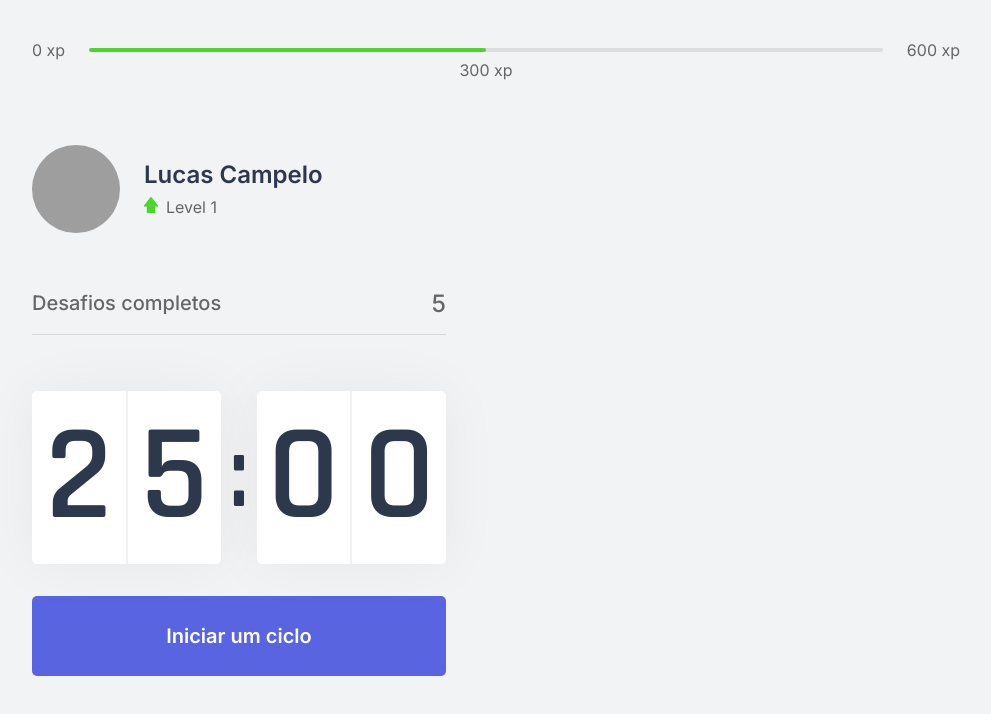
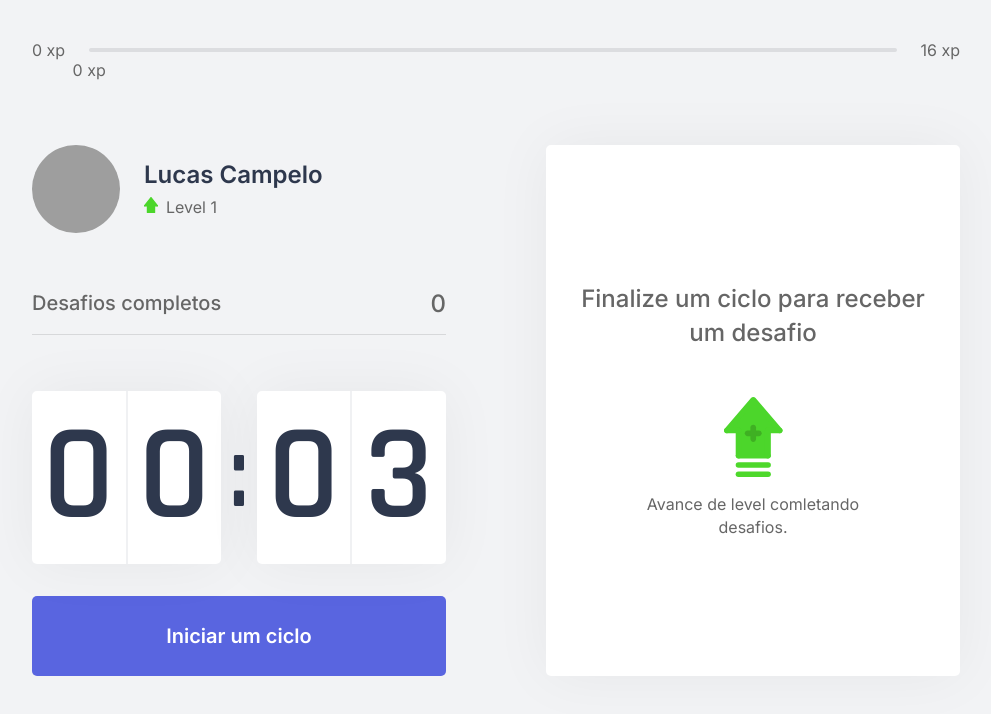
Before and after one commit to lucascampelo/moveit, a Next.js app: page / in a window 1280 px wide. Shown: the top 714 px of the page, without its empty margins (144-1135 px from the left). Built offline with nearby package versions, Linux system fonts and the light colour scheme; grey boxes are pictures that could not be loaded.

Commit message:
Terceiro dia do NLW#4

```diff
--- /dev/null
+++ b/challenges.json
@@ -0,0 +1,62 @@
+[
+  {
+    "type": "body",
+    "description": "Estique um de seus braços com a palma da mão virada para frente e puxe os dedos para cima por 10 segundos por mão.",
+    "amount": 80
+  },
+  {
+    "type": "body",
+    "description": "Estique seu braço contra o peito e puxe-o utilizando o outro braço por 10 segundos por braço.",
+    "amount": 60
+  },
+  {
+    "type": "body",
+    "description": "Puxe seu pescoço com a ajuda da mão para a direita e para a esquerda, permanecendo na posição por alguns segundos.",
+    "amount": 70
+  },
+  {
+    "type": "body",
+    "description": "Com as duas mãos na parte de trás da cabeça, leve-a para baixo, alongando a parte de trás da região.",
+    "amount": 60
+  },
+  {
+    "type": "body",
+    "description": "Cruze as pernas e desça com as mãos esticadas em direção ao chão. Repita o movimento com a outra perna na frente.",
+    "amount": 100
+  },
+  {
+    "type": "body",
+    "description": "Sentado, abra as pernas e tente encostar as palmas das mãos no chão, repita 3 vezes por 5 segundos.",
+    "amount": 80
+  },
+  {
+    "type": "body",
+    "description": "Puxe o joelho de encontro ao peito e segure, troque de perna após 10 segundos.",
+    "amount": 50
+  },
+  {
+    "type": "body",
+    "description": "Sentado, cruze uma perna e incline seu tronco à frente, troque de perna após 10 segundos.",
+    "amount": 80
+  },
+  {
+    "type": "eye",
+    "description": "Sentado, feche os olhos e cubra-os com as palmas da mão durante 2 minutos, depois abra normalmente.",
+    "amount": 90
+  },
+  {
+    "type": "eye",
+    "description": "Em algum ambiente aberto, olhe o mais longe que puder em quatro direções por 3s, mexa apenas os olhos. Repita 3 vezes.",
+    "amount": 140
+  },
+  {
+    "type": "eye",
+    "description": "Usando os polegares, massage a área abaixo das sobrancelhas em movimentos circulares por 15 segundos.",
+    "amount": 70
+  },
+  {
+    "type": "body",
+    "description": "Em pé, gire a cintura o máximo que puder para a esquerda, segure por cinco segundos. Repita para a direita.",
+    "amount": 90
+  }
+]
--- /dev/null
+++ b/src/components/ChallengeBox.tsx
@@ -0,0 +1,51 @@
+import { ChallengesContext } from 'contexts/ChallengesContext';
+import { useContext } from 'react';
+import styles from 'styles/components/ChallengeBox.module.css'
+
+export function ChallengeBox() {
+    const { activeChallenge, resetChallenge } = useContext(ChallengesContext);
+
+    console.log(activeChallenge);
+
+    return (
+        <div className={styles.challengeBoxContainer}>
+            { activeChallenge ? (
+                <div className={styles.challengeActive}>
+                    <header>
+                        Ganhe {activeChallenge.amount} xp
+                    </header>
+
+                    <main>
+                        <img src={`icons/${activeChallenge.type}.svg`} alt=""/>
+                        <strong>Novo desafio</strong>
+                        <p>{activeChallenge.description}</p>
+                    </main>
+
+                    <footer>
+                        <button
+                            type="button"
+                            className={styles.challengeFailedButton}
+                            onClick={resetChallenge}
+                        >
+                            Falhei
+                        </button>
+                        <button
+                            type="button"
+                            className={styles.challengeSucceededButton}
+                        >
+                            Completei
+                        </button>
+                    </footer>
+                </div>
+            ) : (
+                <div className={styles.challengeNotActive}>
+                    <strong>Finalize um ciclo para receber um desafio</strong>
+                    <p>
+                        <img src="icons/level-up.svg" alt="Level Up"/>
+                        Avance de level comletando desafios.
+                    </p>
+                </div>
+            )}
+        </div>
+    )
+}
--- a/src/components/CompletedChallenges.tsx
+++ b/src/components/CompletedChallenges.tsx
@@ -1,10 +1,14 @@
+import { ChallengesContext } from 'contexts/ChallengesContext'
+import { useContext } from 'react'
 import styles from '../styles/components/CompletedChallenges.module.css'
 
 export function CompletedChallenges() {
+  const { challengesCompleted } = useContext(ChallengesContext);
+
   return (
     <div className={styles.completedChallangesContainer}>
       <span>Desafios completos</span>
-      <span>5</span>
+      <span>{challengesCompleted}</span>
     </div>
   )
 }
--- a/src/components/Countdown.tsx
+++ b/src/components/Countdown.tsx
@@ -1,9 +1,15 @@
-import { useState, useEffect } from 'react';
+import { ChallengesContext } from 'contexts/ChallengesContext';
+import { useState, useEffect, useContext } from 'react';
 import styles from '../styles/components/Countdown.module.css';
 
+let countdownTimeout: NodeJS.Timeout;
+
 export function Countdown() {
-  const [time, setTime] = useState(25*60);
-  const [active, setActive] = useState(false);
+  const { startNewChallenge } = useContext(ChallengesContext);
+
+  const [time, setTime] = useState(0.05*60);
+  const [isActive, setIsActive] = useState(false);
+  const [hasFinished, setHasFinished] = useState(false);
 
   const minutes = Math.floor(time / 60);
   const seconds = time % 60;
@@ -12,16 +18,26 @@ export function Countdown() {
   const [secondLeft, secondRight] = String(seconds).padStart(2, '0').split('');
 
   function startCountdown() {
-    setActive(true);
+    setIsActive(true);
+  }
+
+  function resetCountdown() {
+    clearTimeout(countdownTimeout);
+    setIsActive(false);
+    setTime(0.05*60);
   }
 
   useEffect(() => {
-    if (active && time > 0) {
-      setTimeout(() => {
+    if (isActive && time > 0) {
+      countdownTimeout = setTimeout(() => {
         setTime(time-1);
       }, 1000)
+    } else if (isActive && time === 0) {
+      setHasFinished(true);
+      setIsActive(false);
+      startNewChallenge();
     }
-  }, [active, time]);
+  }, [isActive, time]);
 
   return (
     <div>
@@ -37,13 +53,31 @@ export function Countdown() {
         </div>
       </div>
 
-      <button
+      { hasFinished ? (
+        <button
+        disabled
+        className={`${styles.countdownButton}`}
+      >
+        Ciclo encerrado
+        <img src="icons/check_circle.svg" alt="Finalizado"/>
+      </button>
+      ) : isActive ? (
+        <button
         type="button"
-        className={styles.countdownButton}
-        onClick={startCountdown}
+        className={`${styles.countdownButton} ${styles.countdownButtonActive}`}
+        onClick={resetCountdown}
       >
-        Iniciar um ciclo
+        Abandonar ciclo
       </button>
+      ) : (
+        <button
+          type="button"
+          className={styles.countdownButton}
+          onClick={startCountdown}
+        >
+          Iniciar um ciclo
+        </button>
+      ) }
     </div>
   )
 }
--- a/src/components/ExperienceBar.tsx
+++ b/src/components/ExperienceBar.tsx
@@ -1,17 +1,23 @@
+import { ChallengesContext } from 'contexts/ChallengesContext';
+import { useContext } from 'react';
 import styles from '../styles/components/ExperienceBar.module.css';
 
 export function ExperienceBar() {
+    const { experienceToNextLevel, currentExperience } = useContext(ChallengesContext);
+
+    const percentToNextLevel = Math.round(currentExperience * 100) / experienceToNextLevel;
+
     return (
         <header className={styles.experienceBar}>
             <span>0 xp</span>
             <div>
-                <div style={{width: '50%'}} />
+                <div style={{width: `${percentToNextLevel}%`}} />
 
-                <span className={styles.currentExperience} style={{ left: '50%' }}>
-                    300 xp
+                <span className={styles.currentExperience} style={{ left: `${percentToNextLevel}%` }}>
+                    {currentExperience} xp
                 </span>
             </div>
-            <span>600 xp</span>
+            <span>{experienceToNextLevel} xp</span>
         </header>
     );
 }
--- /dev/null
+++ b/src/contexts/ChallengesContext.tsx
@@ -0,0 +1,67 @@
+import { createContext, ReactNode, useState } from "react";
+import challenges from '../../challenges.json';
+
+interface Challenge {
+  type: 'body' | 'eye';
+  description: string;
+  amount: number;
+}
+
+interface ChallengesContextData {
+  level: number;
+  currentExperience: number;
+  challengesCompleted: number;
+  experienceToNextLevel: number;
+  activeChallenge: Challenge;
+  levelUp: () => void;
+  startNewChallenge: () => void;
+  resetChallenge: () => void;
+}
+
+interface ChallengesProviderProps {
+  children: ReactNode;
+}
+
+export const ChallengesContext = createContext({} as ChallengesContextData);
+
+export function ChallengesProvider({ children }: ChallengesProviderProps) {
+  const [level, setLevel] = useState(1);
+  const [currentExperience, setCurrentExperience] = useState(0);
+  const [challengesCompleted, setChallengesCompleted] = useState(0);
+
+  const [activeChallenge, setActiveChallenge] = useState<Challenge|null>(null);
+
+  const experienceToNextLevel = Math.pow(( + 1) * 4, 2);
+
+  function levelUp() {
+    setLevel(level + 1);
+  }
+
+  function startNewChallenge() {
+    const randomChallengeIndex = Math.floor(Math.random() * challenges.length);
+    const challenge = challenges[randomChallengeIndex] as Challenge;
+
+    setActiveChallenge(challenge);
+  }
+
+  function resetChallenge() {
+    setActiveChallenge(null);
+  }
+
+  return (
+    <ChallengesContext.Provider
+      value={{
+        level,
+        currentExperience,
+        challengesCompleted,
+        activeChallenge,
+        experienceToNextLevel,
+        levelUp,
+        startNewChallenge,
+        resetChallenge,
+      }}
+    >
+      {children}
+    </ChallengesContext.Provider>
+  )
+}
--- a/src/pages/_app.tsx
+++ b/src/pages/_app.tsx
@@ -1,7 +1,13 @@
 import '../styles/global.css';
 
+import { ChallengesProvider } from 'contexts/ChallengesContext';
+
 function MyApp({ Component, pageProps }) {
-  return <Component {...pageProps} />
+  return (
+    <ChallengesProvider>
+      <Component {...pageProps} />
+    </ChallengesProvider>
+  )
 }
 
 export default MyApp
--- a/src/pages/index.tsx
+++ b/src/pages/index.tsx
@@ -1,9 +1,9 @@
-import { CompletedChallenges } from "../components/CompletedChallenges";
+import Head from 'next/head';import { CompletedChallenges } from "../components/CompletedChallenges";
+
 import { Countdown } from "../components/Countdown";
 import { ExperienceBar } from "../components/ExperienceBar";
 import { Profile } from "../components/Profile";
-
-import Head from 'next/head';
+import { ChallengeBox } from "components/ChallengeBox";
 
 import styles from '../styles/pages/Home.module.css';
 
@@ -22,6 +22,7 @@ export default function Home() {
           <Countdown />
         </div>
         <div>
+          <ChallengeBox />
         </div>
       </section>
     </div>
--- /dev/null
+++ b/src/styles/components/ChallengeBox.module.css
@@ -0,0 +1,107 @@
+.challengeBoxContainer {
+    height: 100%;
+    background: var(--white);
+    border-radius: 5px;
+    box-shadow: 0 0 60px rgba(0,0,0, 0.05);
+    padding: 1.5rem 2rem;
+
+    display: flex;
+    flex-direction: column;
+    align-items: center;
+    justify-content: center;
+    text-align: center;
+}
+
+.challengeNotActive {
+    display: flex;
+    flex-direction: column;
+    align-items: center;
+}
+
+.challengeNotActive strong {
+    font-size: 1.5rem;
+    font-weight: 500;
+    line-height: 1.4;
+}
+
+.challengeNotActive p {
+    display: flex;
+    flex-direction: column;
+    align-items: center;
+    line-height: 1.4;
+    max-width: 70%;
+    margin-top: 3rem;
+}
+
+.challengeNotActive p img {
+    margin-bottom: 1rem;
+}
+
+.challengeActive {
+    height: 100%;
+
+    display: flex;
+    flex-direction: column;
+}
+
+.challengeActive header {
+    color: var(--blue);
+    font-weight: 600;
+    font-size: 1.25rem;
+    padding: 0 2rem 1.5rem;
+    border-bottom: 1px solid var(--gray-line);
+}
+
+.challengeActive main {
+    flex: 1;
+    display: flex;
+    flex-direction: column;
+    align-items: center;
+    justify-content: center;
+}
+
+.challengeActive main strong {
+    font-size: 2rem;
+    font-weight: 600;
+    color: var(--title);
+    margin: 1.5rem 0 1rem;
+}
+
+.challengeActive main p {
+    line-height: 1.5;
+}
+
+.challengeActive footer {
+    display: grid;
+    grid-template-columns: 1fr 1fr;
+    gap: 1rem;
+}
+
+.challengeActive footer button {
+    height: 3rem;
+
+    display: flex;
+    align-items: center;
+    justify-content: center;
+
+    border: 0;
+    border-radius: 5px;
+    color: var(--white);
+
+    font-size: 1rem;
+    font-weight: 400;
+
+    transition: filter 0.2s;
+}
+
+.challengeActive footer button.challengeFailedButton {
+    background: var(--red);
+}
+
+.challengeActive footer button.challengeSucceededButton {
+    background: var(--green);
+}
+
+.challengeActive footer button:hover {
+    filter: brightness(0.9);
+}
--- a/tsconfig.json
+++ b/tsconfig.json
@@ -16,7 +16,8 @@
     "moduleResolution": "node",
     "resolveJsonModule": true,
     "isolatedModules": true,
-    "jsx": "preserve"
+    "jsx": "preserve",
+    "baseUrl": "src"
   },
   "include": [
     "next-env.d.ts",
```
Also changed, not shown: src/styles/components/Countdown.module.css (+24 -1 lines), public/icons/check_circle.svg (added).
